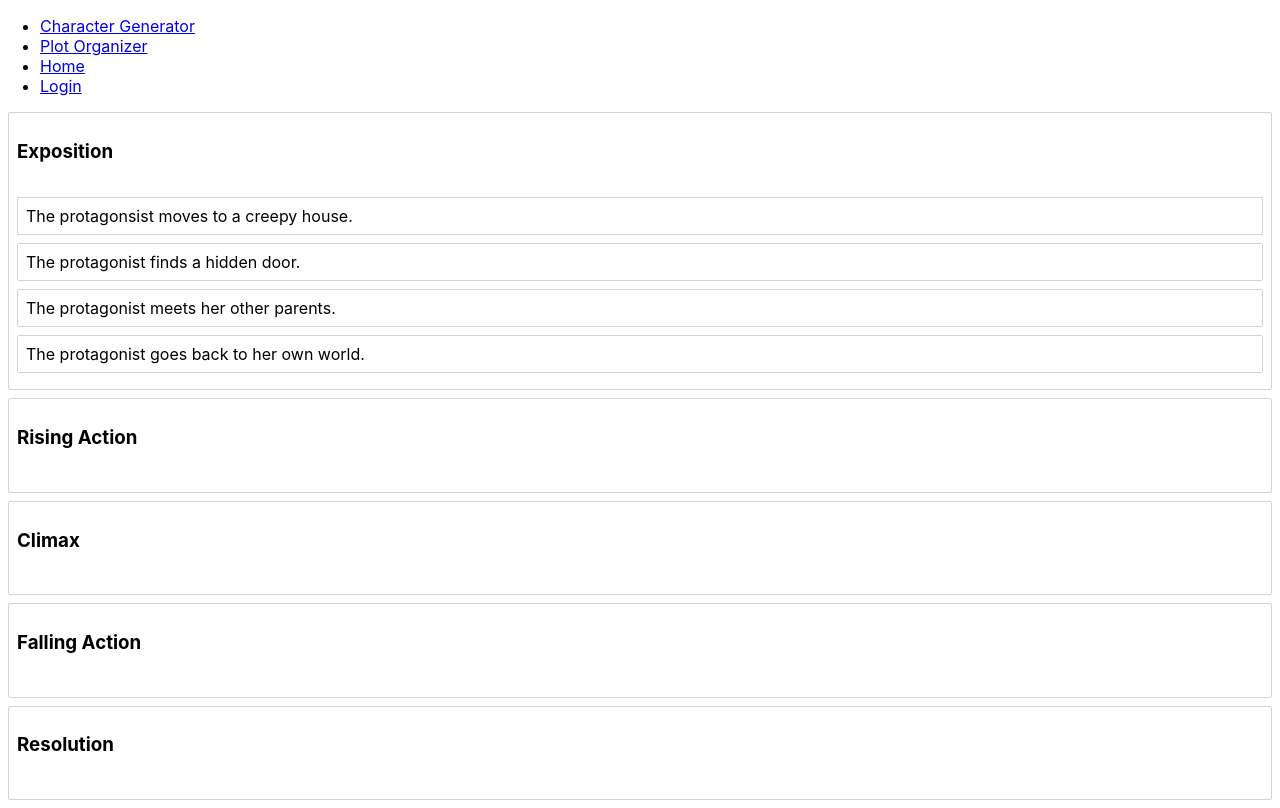
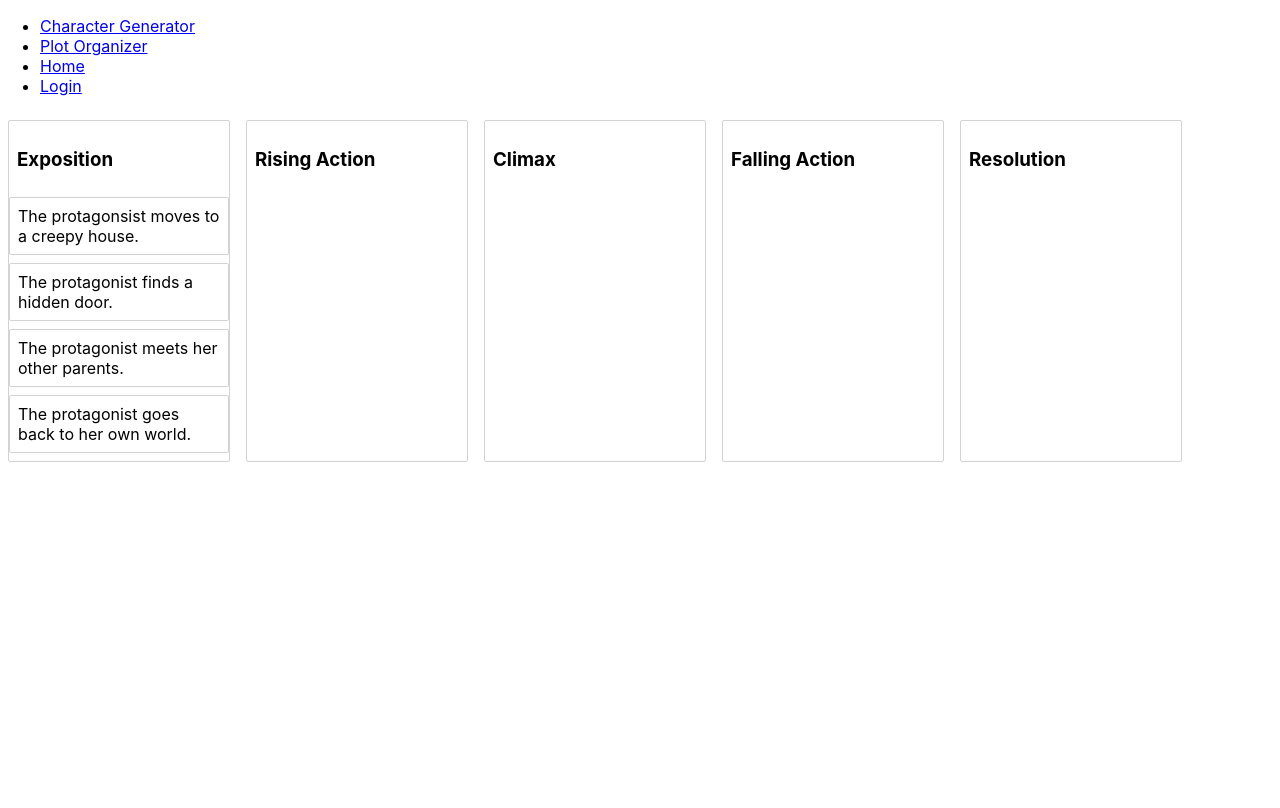
Before and after one commit to kailanak1/aMUSEme, a React (Create React App) app: page /PlotOrganizer in a window 1280 px wide. Built offline with nearby package versions, Linux system fonts and the light colour scheme.

Commit message:
move between columns

```diff
--- a/src/components/PlotOrganizerContainer.js
+++ b/src/components/PlotOrganizerContainer.js
@@ -1,13 +1,86 @@
 import React from 'react'
 import '@atlaskit/css-reset'
+import styled from 'styled-components'
 import { DragDropContext } from 'react-beautiful-dnd'
 import plotData from './plotData'
 import Column from './column'
 
+
+const Container = styled.div`
+  display: flex;
+`
+
 class PlotOrganizerContainer extends React.Component{
   state = plotData
 
-  onDragEnd = (result) =>{
+  onDragEnd = result =>{
+    const {destination, source, draggableId } = result;
+
+    if(!destination){
+      return;
+    }
+
+    if(
+      destination.droppableId === source.droppableId &&
+      destination.index === source.index
+    ){
+      return;
+    }
+
+    const start = this.state.columns[source.droppableId]
+    const finish = this.state.columns[destination.droppableId]
+
+    //if moving in one column
+    if(start === finish){
+      const newSceneIds = Array.from(start.sceneIds)
+    newSceneIds.splice(source.index,1)
+    newSceneIds.splice(destination.index, 0, draggableId);
+
+    const newColumn = {
+      ...start,
+      sceneIds: newSceneIds,
+    };
+
+    const newState = {
+      ...this.state,
+      columns: {
+        ...this.state.columns,
+        [newColumn.id]: newColumn
+      },
+    };
+
+    this.setState(newState)
+    //call endpoint here
+    return;
+    }
+
+
+    //if moving between multiple columns
+
+    const startSceneIds = Array.from(start.sceneIds)
+    startSceneIds.splice(source.index, 1)
+    const newStart = {
+      ...start,
+      sceneIds: startSceneIds,
+    };
+
+    const finishSceneIds = Array.from(finish.sceneIds);
+    finishSceneIds.splice(destination.index, 0, draggableId);
+    const newFinish = {
+      ...finish,
+      sceneIds: finishSceneIds
+    }
+
+    const newState = {
+      ...this.state,
+      columns: {
+        ...this.state.columns,
+        [newStart.id]: newStart,
+        [newFinish.id]: newFinish
+      }
+    };
+
+    this.setState(newState)
 
   }
 
@@ -16,6 +89,7 @@ class PlotOrganizerContainer extends React.Component{
       <DragDropContext
         onDragEnd={this.onDragEnd}
       >
+        <Container>
         {this.state.columnOrder.map((columnId) => {
           const column = this.state.columns[columnId]
           const scenes = column.sceneIds.map(sceneId => this.state.scenes[sceneId])
@@ -24,6 +98,7 @@ class PlotOrganizerContainer extends React.Component{
 
         })
       }
+        </Container>
       </DragDropContext>
     )
   }
--- a/src/components/Scene.js
+++ b/src/components/Scene.js
@@ -8,7 +8,8 @@ const Container = styled.div`
     border-radius: 2px;
     padding: 8px;
     margin-bottom: 8px;
-    background-color: white;
+    transition: background-color 0.2s ease;
+    background-color: ${props => (props.isDragging ? 'lightblue' : 'white')};
 `
 
 
@@ -16,11 +17,12 @@ export default class Scene extends React.Component{
     render(){
         return(
             <Draggable draggableId={this.props.scene.id} index={this.props.index}>
-                {provided => (
+                {(provided, snapshot) => (
                     <Container
                         {...provided.draggableProps}
                         {...provided.dragHandleProps}
                         ref={provided.innerRef}
+                        isDragging={snapshot.isDragging}
                     >
                     {this.props.scene.content}
                     </Container>
--- a/src/components/column.js
+++ b/src/components/column.js
@@ -1,12 +1,17 @@
 import React from 'react'
 import styled from 'styled-components'
 import { Droppable } from 'react-beautiful-dnd'
-import Scene from './scene'
+import Scene from './Scene'
 
 const Container = styled.div`
     margin: 8px;
     border: 1px solid lightgrey;
     border-radius: 2px;
+    width: 220px;
+    background-color: ${props => (props.isDraggingOver ? 'grey' : 'white')}
+
+    display: flex;
+    flex-direction: column;
 `
 const Title = styled.h3`
     padding: 8px;
@@ -14,19 +19,22 @@ const Title = styled.h3`
 `
 const SceneList = styled.div`
     padding: 8px
+    flex-grow: 1;
+    min-height: 100px;
 `
 
 export default class Column extends React.Component{
     render(){
-        console.log(this.props)
+        console.log(this.props.isDraggingOver)
         return (
             <Container>
                 <Title>{this.props.column.title}</Title>
                 <Droppable droppableId={this.props.column.id}>
-                    {provided => (
+                    {(provided, snapshot) => (
                         <SceneList
                         ref={provided.innerRef }
                         {...provided.droppableProps}
+                        isDraggingOver={snapshot.isDraggingOver}
                         >
                         {this.props.scenes.map((scene, index) => <Scene key={scene.id} scene={scene} index={index}/>)}
                         {provided.placeholder}
```
